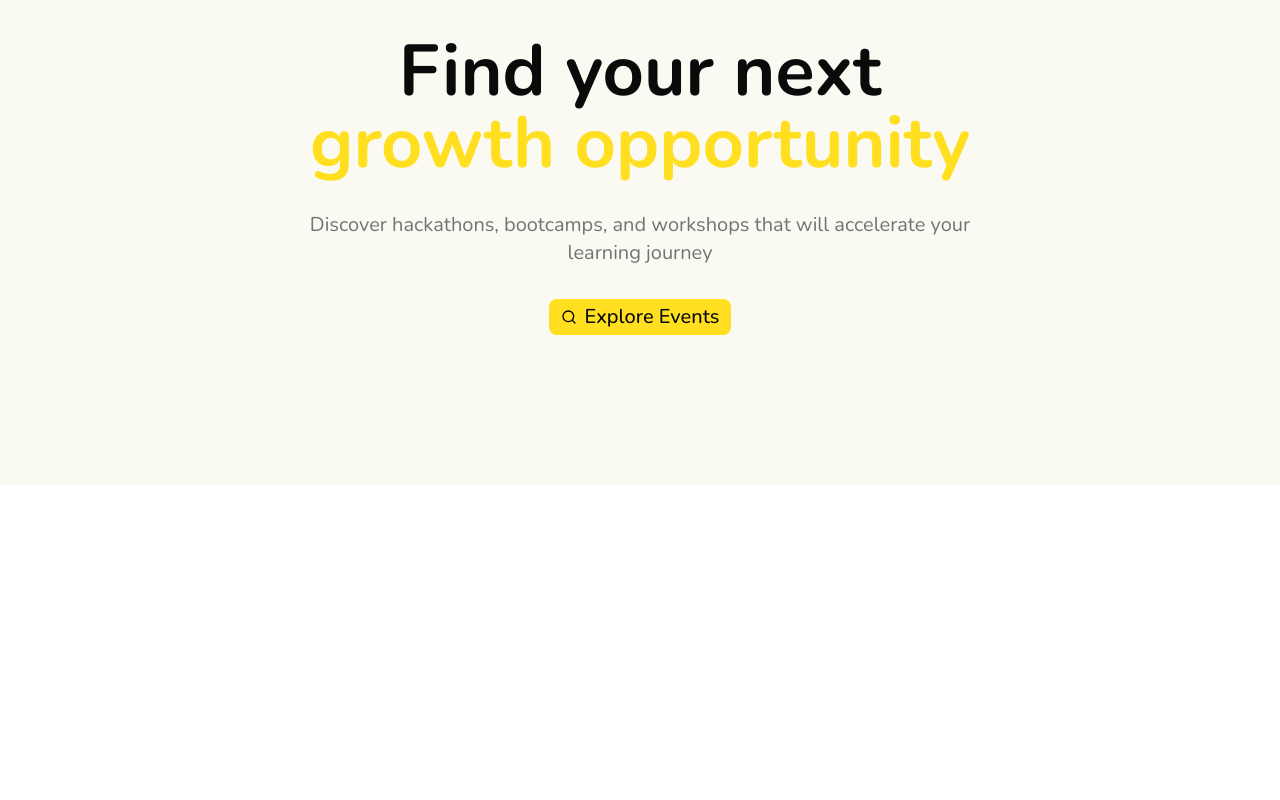
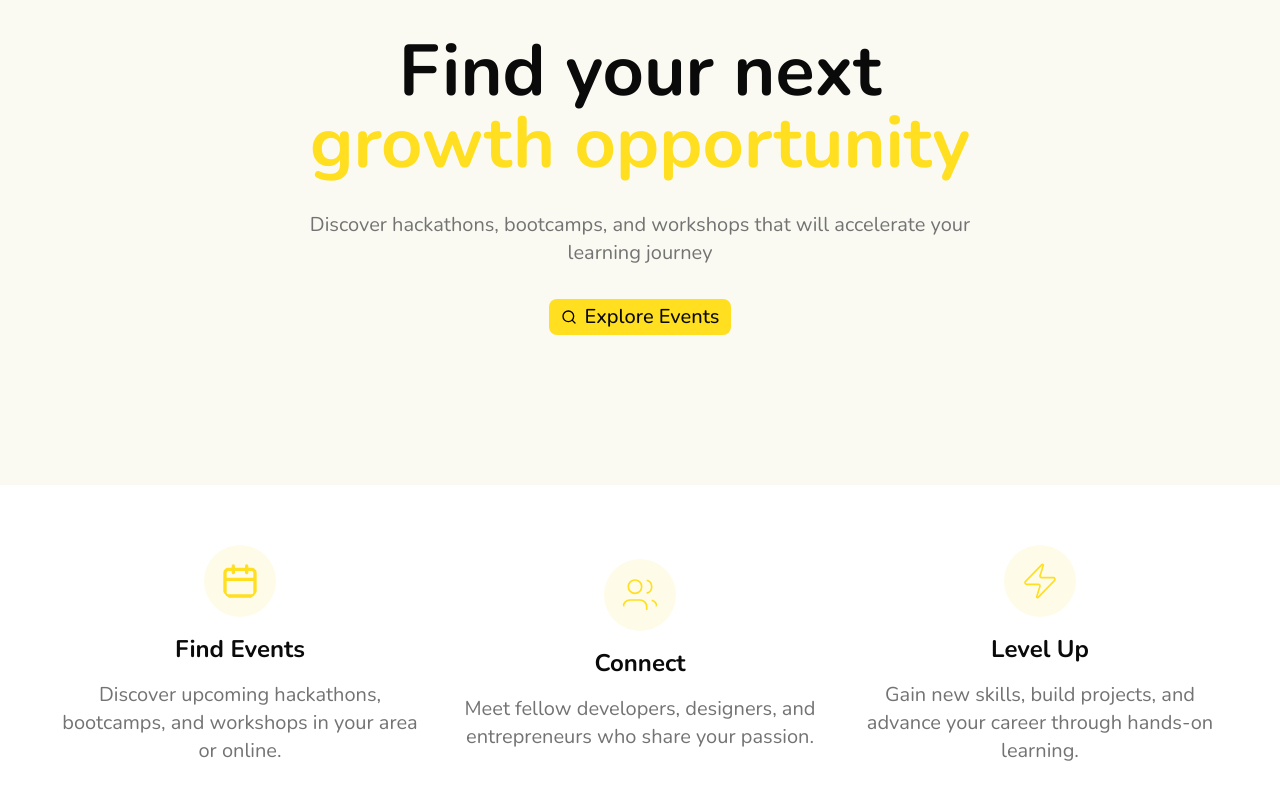
Before and after one commit to baraamatrane/Event, a Next.js app: page / in a window 1280 px wide. Shown: the part 222-1022 px from the top of the page. Before the commit the page ends 800 px from the top, so only its background shows below. Built offline with nearby package versions, Linux system fonts and the light colour scheme.

Commit message:
update Unique section

```diff
--- a/src/app/components/Home/Unique/index.tsx
+++ b/src/app/components/Home/Unique/index.tsx
@@ -1,7 +1,56 @@
 export default function Unique() {
   return (
-    <div className="grid md:grid-cols-3 sm:grid-cols-2 grid-cols-1">
-      <div className="flex flex-col justify-center items-center gap-6"></div>
+    <div className="grid md:grid-cols-3 sm:grid-cols-2 grid-cols-1 p-10">
+      <div className="flex flex-col justify-center items-center gap-4 p-5">
+        <svg
+          xmlns="http://www.w3.org/2000/svg"
+          fill="currentColor"
+          viewBox="0 0 24 24"
+          className="text-yellow-300 bg-yellow-50 rounded-full p-4 w-18 h-18"
+        >
+          <path d="M19,4H17V3a1,1,0,0,0-2,0V4H9V3A1,1,0,0,0,7,3V4H5A3,3,0,0,0,2,7V19a3,3,0,0,0,3,3H19a3,3,0,0,0,3-3V7A3,3,0,0,0,19,4Zm1,15a1,1,0,0,1-1,1H5a1,1,0,0,1-1-1V12H20Zm0-9H4V7A1,1,0,0,1,5,6H7V7A1,1,0,0,0,9,7V6h6V7a1,1,0,0,0,2,0V6h2a1,1,0,0,1,1,1Z" />
+        </svg>
+        <h2 className="text-2xl font-bold">Find Events</h2>
+        <p className="text-[#737373] text-xl text-center">
+          Discover upcoming hackathons, bootcamps, and workshops in your area or
+          online.
+        </p>
+      </div>
+      <div className="flex flex-col justify-center items-center gap-4 p-5">
+        <svg
+          xmlns="http://www.w3.org/2000/svg"
+          stroke="currentColor"
+          fill="none"
+          viewBox="0 0 24 24"
+          className="text-yellow-300 bg-yellow-50 rounded-full p-4 w-18 h-18"
+        >
+          <path d="M16 21v-2a4 4 0 0 0-4-4H6a4 4 0 0 0-4 4v2"></path>
+          <circle cx="9" cy="7" r="4"></circle>
+          <path d="M22 21v-2a4 4 0 0 0-3-3.87"></path>
+          <path d="M16 3.13a4 4 0 0 1 0 7.75"></path>
+        </svg>
+        <h2 className="text-2xl font-bold">Connect</h2>
+        <p className="text-[#737373] text-xl text-center">
+          Meet fellow developers, designers, and entrepreneurs who share your
+          passion.
+        </p>
+      </div>
+      <div className="flex flex-col justify-center items-center gap-4 p-5">
+        <svg
+          xmlns="http://www.w3.org/2000/svg"
+          stroke="currentColor"
+          fill="none"
+          viewBox="0 0 24 24"
+          className="text-yellow-300 bg-yellow-50 rounded-full p-4 w-18 h-18"
+        >
+          <path d="M4 14a1 1 0 0 1-.78-1.63l9.9-10.2a.5.5 0 0 1 .86.46l-1.92 6.02A1 1 0 0 0 13 10h7a1 1 0 0 1 .78 1.63l-9.9 10.2a.5.5 0 0 1-.86-.46l1.92-6.02A1 1 0 0 0 11 14z"></path>
+        </svg>
+        <h2 className="text-2xl font-bold">Level Up</h2>
+        <p className="text-[#737373] text-xl text-center">
+          Gain new skills, build projects, and advance your career through
+          hands-on learning.
+        </p>
+      </div>
     </div>
   );
 }
```
